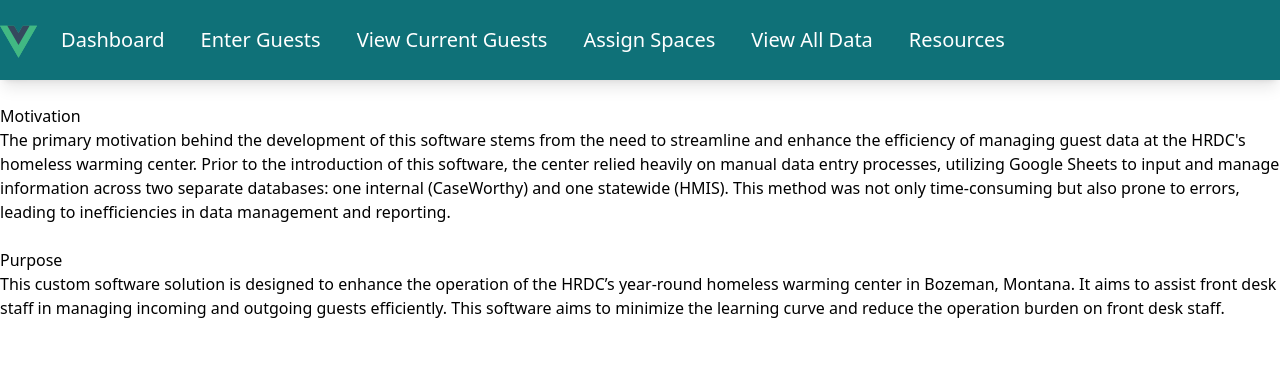
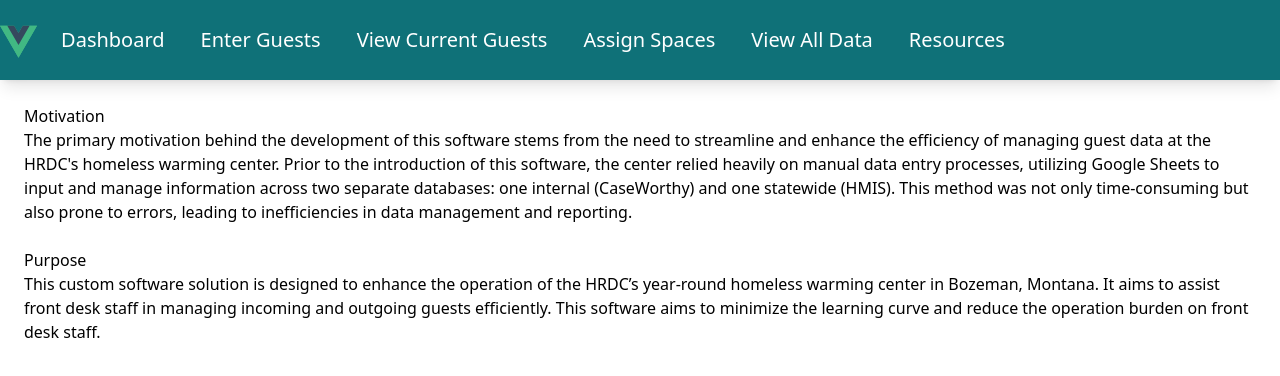
Before and after one commit to 423s24/Group_3, a Vue app in the folder warming-shelter/: page /dashboard in a window 1280 px wide. Shown: the top 376 px of the page. Built offline with nearby package versions, Linux system fonts and the light colour scheme; sample sign-in values are in the browser's storage.

Commit message:
adding wrapper component to dashboard

```diff
--- a/warming-shelter/src/views/Dashboard.vue
+++ b/warming-shelter/src/views/Dashboard.vue
@@ -2,6 +2,7 @@
 <template>
     <Header />
     <br>
+    <Wrapper>
         <h2>
             Motivation
         </h2>
@@ -17,15 +18,17 @@
         <p>
             This custom software solution is designed to enhance the operation of the HRDC’s year-round homeless warming center in Bozeman, Montana. It aims to assist front desk staff in managing incoming and outgoing guests efficiently. This software aims to minimize the learning curve and reduce the operation burden on front desk staff.
         </p>
-
+    </Wrapper>
 </template>
 
 <script>
     import Header from '../components/Header.vue'
+    import Wrapper from '../components/Wrapper.vue'
     export default {
         name: 'Dashboard',
         components:{
-            Header
+            Header,
+            Wrapper
         }
     }
 </script>
```
Lines whose indentation alone changed are shown as unchanged.
